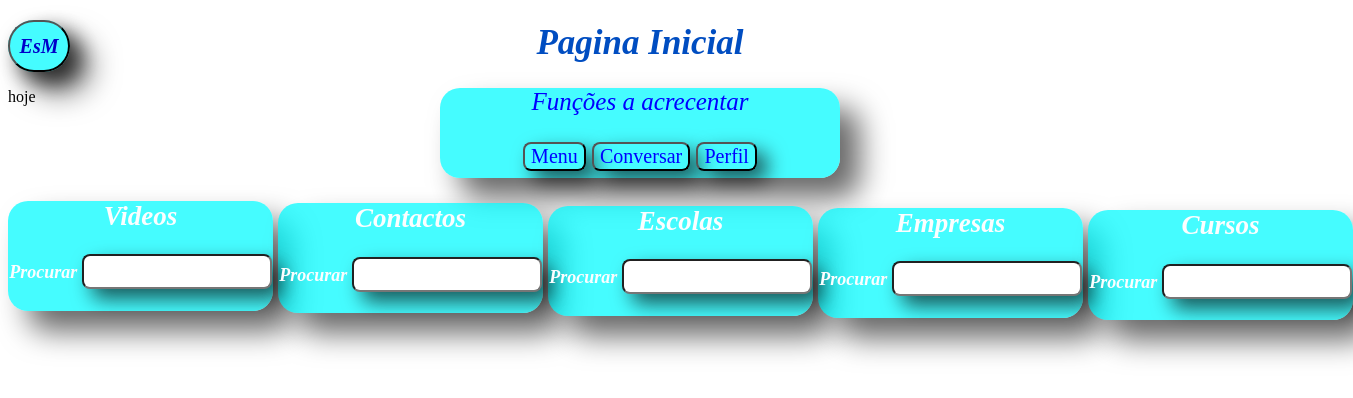
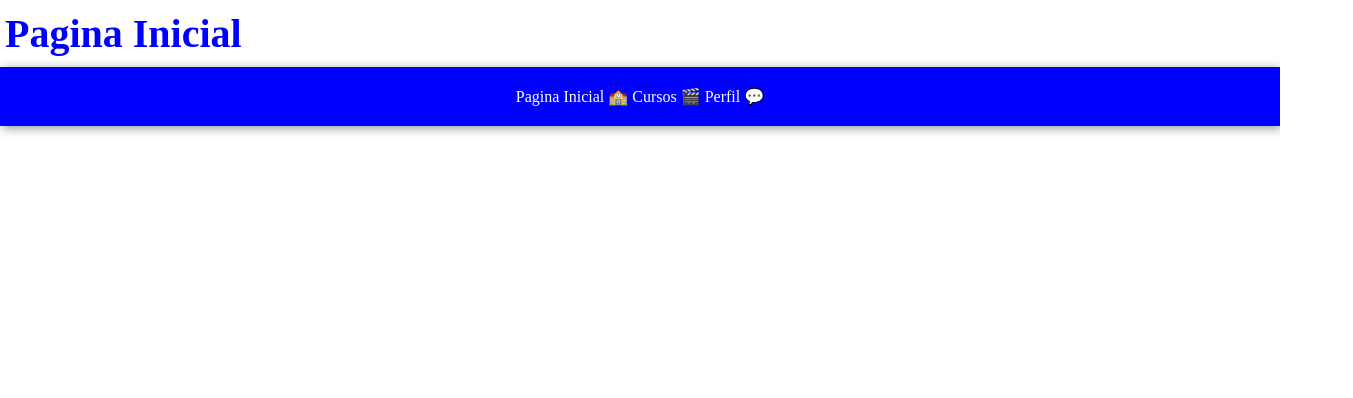
Before and after one commit to Kiangebenimatias/novo, a plain HTML site: page pagina/index.html in a window 1280 px wide. Shown: the whole page, 1353 px wide, since content can reach past the window. Drawn offline with Linux system fonts and the light colour scheme.

Commit message:
pagina inicial

```diff
--- a/pagina/index.html
+++ b/pagina/index.html
@@ -9,49 +9,18 @@
     <title>Pagina Inicial</title>
 </head>
 <body>
-    <h1><strong>Pagina Inicial</strong></h1>
-    <main>
-        <div id="menu">
-            <p>
-                Funções a acrecentar
-            </p>
-            <input type="button" value="Menu" id="btnmenu" onclick="menu()">
-            <input type="button" value="Conversar" id="btnconversar" onclick="conversar()">
-            <input type="button" value="Perfil" id="btnperfil" onclick="perfil()">
-        </div>
+    <header>
+        <h1>Pagina Inicial</h1>
+    </header>
+    <nav>
+        <a href="#">Pagina Inicial</a>
+        <a href="#">🏫</a>
+        <a href="#">Cursos</a>
+        <a href="#">🎬</a>
+        <a href="#">Perfil</a>
+        <a href="#">💬</a>
 
-        <div class="video">
-            <h2><strong>Videos</strong></h2>
-            <strong>Procurar</strong> <input type="search" name="prcvidoe" id="prcvidoe">
-        </div>
-
-        <div class="contacto">
-            <h2><strong>Contactos</strong></h2>
-            <strong>Procurar</strong> <input type="search" name="prccontacto" id="prccontacto">
-        </div>
-
-        <div class="escola">
-            <h2><strong>Escolas</strong></h2>
-            <strong>Procurar</strong> <input type="search" name="prcescola" id="prcescola">
-        </div>
-
-        <div class="empresa">
-            <h2><strong>Empresas</strong></h2>
-            <strong>Procurar</strong> <input type="search" name="prcempresa" id="prcempresa">
-        </div>
-
-        <div class="curso">
-            <h2><strong>Cursos</strong></h2>
-            <strong>Procurar</strong> <input type="search" name="prccurso" id="prccurso">
-        </div>
-
-        <div id="esm1">
-            <input type="button" value="EsM" id="esm2" onclick="esm()">
-        </div>
-    </main>
-    <footer>
-        hoje
-    </footer>
+    </nav>
     <script src="paginainicial.js"></script>
 </body>
 </html>
--- a/pagina/paginainicial.css
+++ b/pagina/paginainicial.css
@@ -1,98 +1,28 @@
-body{
-    background: fixed;
-    background-image: url('abrirconta/cavalos2.png');
-    background-size: cover;
-    background-repeat: no-repeat;
-    background-position: center center;
+*{
+    margin: 0px;
+    padding: 0px;
+}
+header{
+    padding-top: 10px;
+    padding-bottom: 10px;
+    padding-left: 5px;
 }
 h1{
-    font: italic 35px caption;
-    color: rgb(0, 77, 193);
+    color: blue;
+    font: bolder 30pt caption;
+}
+nav{
+    background-color: blue;
     text-align: center;
+    padding: 20px;
+    box-shadow: 2px 2px 10px rgba(0, 0, 0, 0.427);
 }
-div{
-    background-color: rgba(0, 251, 255, 0.73);
-    color: rgb(252, 254, 255);
-    font: italic bolder 18px caption;
-    width: 265px;
-    height: 110px;
-    border-radius: 20px;
-    box-shadow: 20px 20px 30px rgba(0, 0, 0, 0.595);
-    text-align: center;
+a{
+    color: white;
+    text-decoration: none;
+
 }
-div:hover{
-
-    background: fixed;
-    transform: scale(1.1,2);
+a:hover{
+    background-color: aqua;
+    transform: scale(1.2);
 }
-#menu{
-    color: blue;
-    font: italic 25px caption;
-    margin: auto;
-    margin-top: auto;
-    width: 400px;
-    height: 90px;
-}
-.videos{
-    margin-right: auto;
-}
-.contacto{
-    margin-left: 270px;
-    margin-top: -130px;
-}
-.escola{
-    margin-left: 540px;
-    margin-top: -130px;
-}
-.empresa{
-    margin-left: 810px;
-    margin-top: -130px;
-}
-.curso{
-    margin-left: 1080px;
-    margin-top: -130px;
-}
-#esm1{
-    width: 62px;
-    height: 52px;
-    padding: auto;
-    border-radius: 30px;
-    margin-top: -300px;
-    text-align: center;
-}
-#esm2{
-    background: fixed;
-    color: rgb(0, 0, 202);
-    font: italic bolder 20px caption;
-    width: 62px;
-    height: 52px;
-    padding: auto;
-    border-radius: 30px;
-    text-align: center;
-}
-input{
-    font: 20px caption;
-    text-align: center;
-    width: 190px;
-    height: 35px;
-    border-radius: 8px;
-    box-shadow: 10px 10px 20px rgba(0, 0, 0, 0.645);
-}
-#btnmenu{
-    width: auto;
-    height: auto;
-    background: fixed;
-    color: blue;
-}
-#btnperfil{
-    width: auto;
-    height: auto;
-    background: fixed;
-    color: blue;
-}
-#btnconversar{
-    width: auto;
-    height: auto;
-    background: fixed;
-    color: blue;
-}
```
